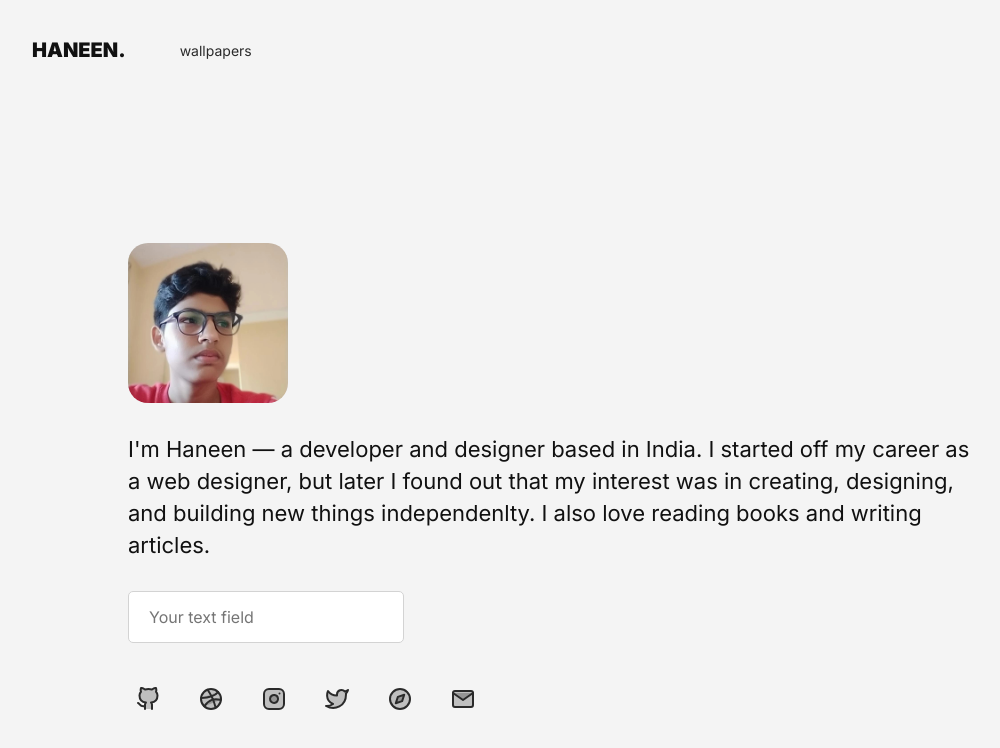
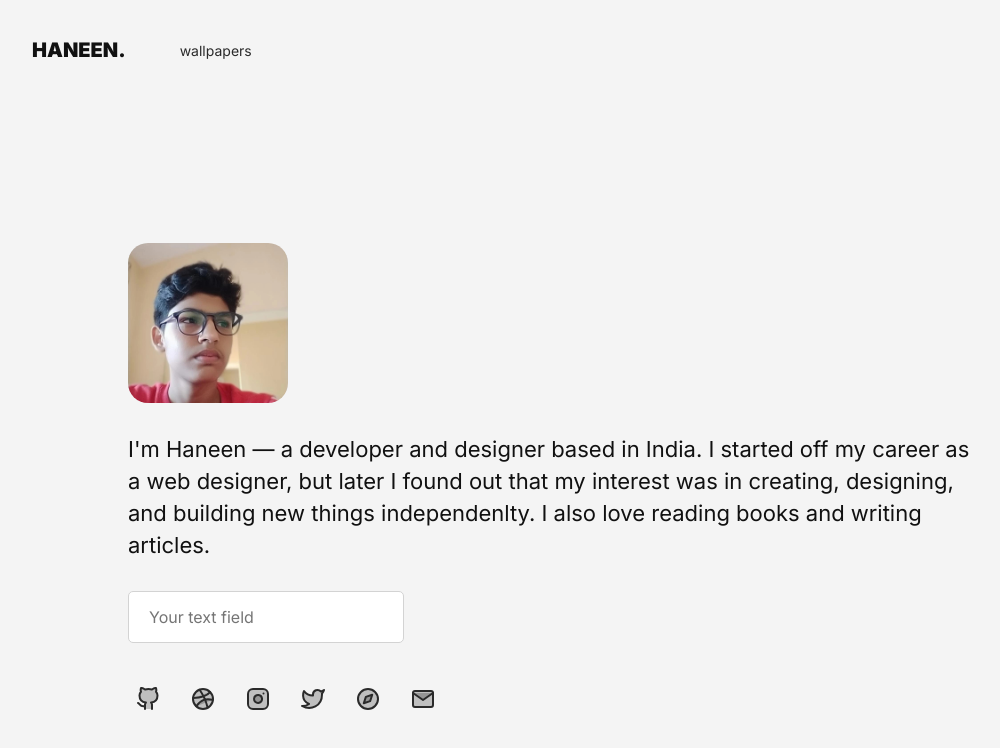
Before and after one commit to haneenmahd/haneenmahd.github.io, a React (Vite) app: page / in a window 1280 px wide. Shown: the top 748 px of the page, without its empty margins (0-1000 px from the left). Built offline with nearby package versions, Linux system fonts and the light colour scheme.

Commit message:
Fix spacing between links

```diff
--- a/src/components/Links.jsx
+++ b/src/components/Links.jsx
@@ -21,7 +21,7 @@ const Link = styled.a`
   ${CommonLink}
   font-size: 24px;
   margin: 0;
-  margin-right: 2.7%;
+  margin-right: 15px;
 
   svg {
     stroke: ${theme.light.linkColor};
@@ -47,42 +47,22 @@ const Link = styled.a`
 export default function Links(props) {
   return (
     <LinksStyle>
-      <Link
-        theme={props.theme}
-        target="_blank"
-        href="https://github.com/haneenmahd"
-      >
+      <Link target="_blank" href="https://github.com/haneenmahd">
         <GitHub />
       </Link>
-      <Link
-        theme={props.theme}
-        target="_blank"
-        href="https://dribbble.com/haneenmahdin"
-      >
+      <Link target="_blank" href="https://dribbble.com/haneenmahdin">
         <Dribbble />
       </Link>
-      <Link
-        theme={props.theme}
-        target="_blank"
-        href="https://instagram.com/haneenmahdin"
-      >
+      <Link target="_blank" href="https://instagram.com/haneenmahdin">
         <Instagram />
       </Link>
-      <Link
-        theme={props.theme}
-        target="_blank"
-        href="https://twitter.com/HaneenMahdin"
-      >
+      <Link target="_blank" href="https://twitter.com/HaneenMahdin">
         <Twitter />
       </Link>
-      <Link theme={props.theme} href="/projects">
+      <Link href="/projects">
         <Compass />
       </Link>
-      <Link
-        theme={props.theme}
-        target="_blank"
-        href="mailto:haneenmahdin@gmail.com"
-      >
+      <Link target="_blank" href="mailto:haneenmahdin@gmail.com">
         <Mail />
       </Link>
     </LinksStyle>
```
